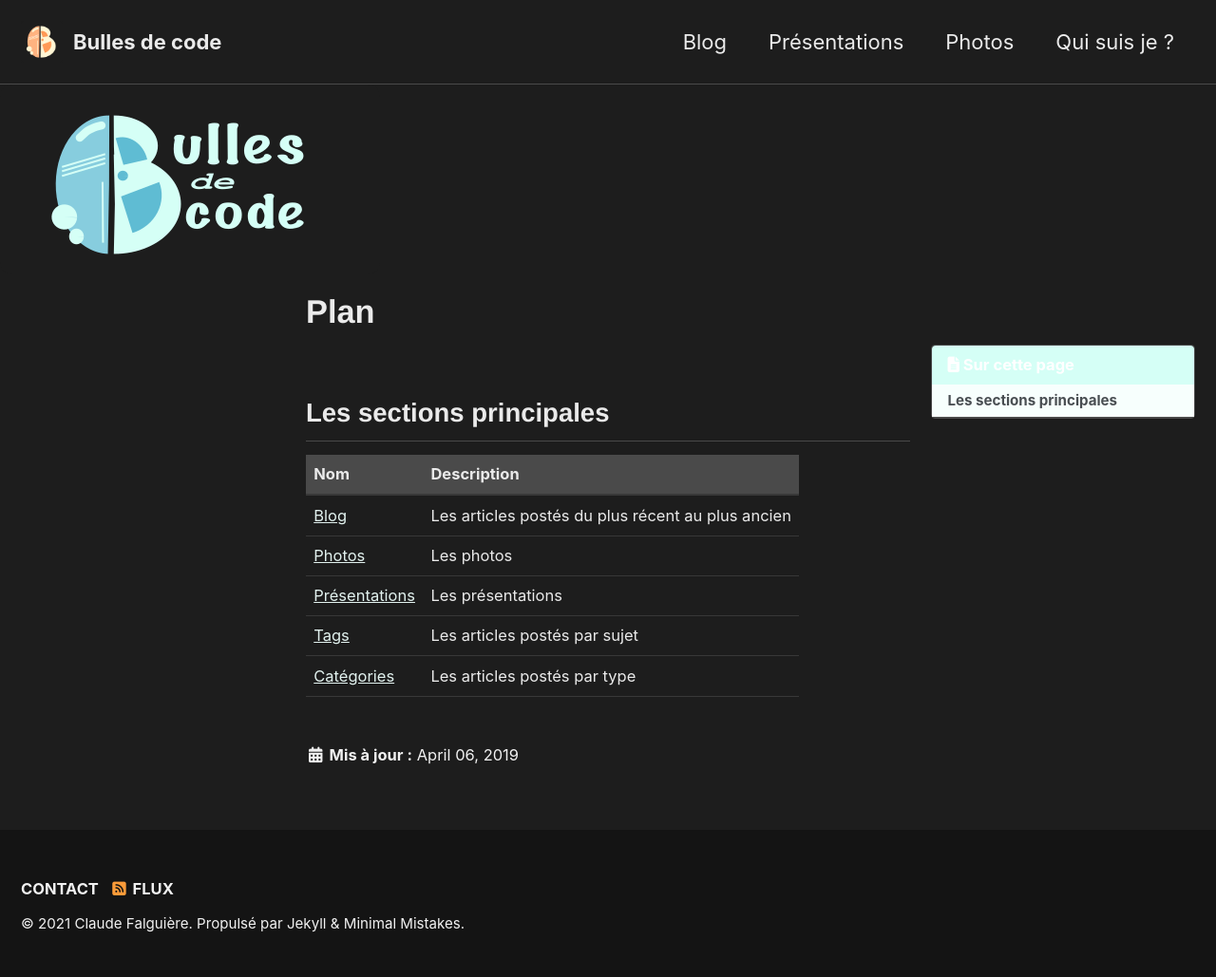
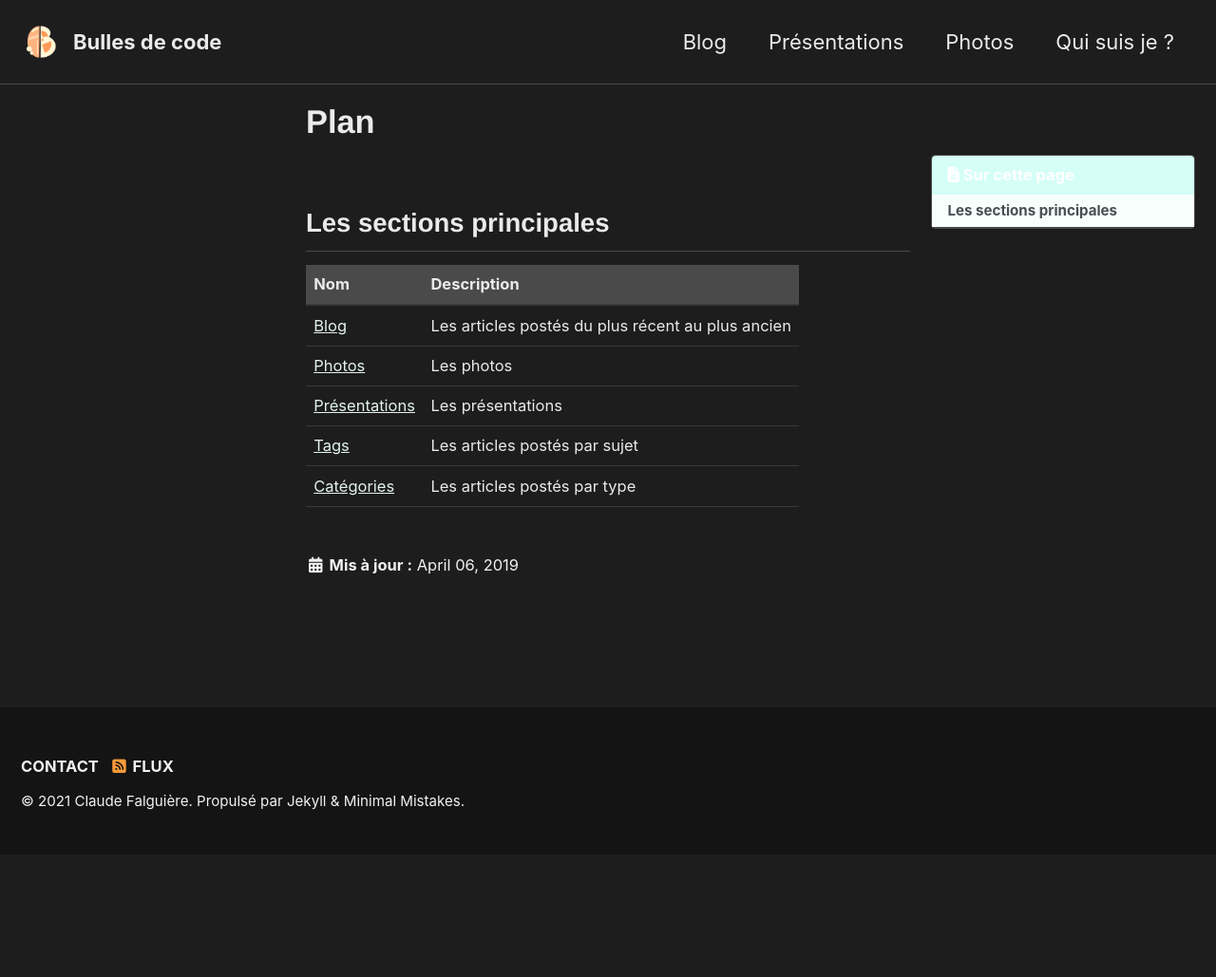
Before and after one commit to cfalguiere/bulles-de-code, a Jekyll site: the page built from _pages/plan-site.md, in a window 1280 px wide. Shown: the whole page at 95% size. Built offline with Jekyll 4.4.1, drawn with Linux system fonts in a browser that asks for light colours; cached includes are drawn as plain includes; nearby versions of some CDN libraries; some web fonts are replaced; after the commit the page ends 900 px from its top, so only the background shows below that.

Commit message:
page header

```diff
--- a/_layouts/single.html
+++ b/_layouts/single.html
@@ -2,7 +2,6 @@
 layout: default
 ---
 
-<img src="/assets/images/page-header-logo.png" height="200" alt="logo">
 
 {% if page.header.overlay_color or page.header.overlay_image or page.header.image %}
   {% include page__hero.html %}
```
Also changed, not shown: assets/images/page-header-logo.png.
